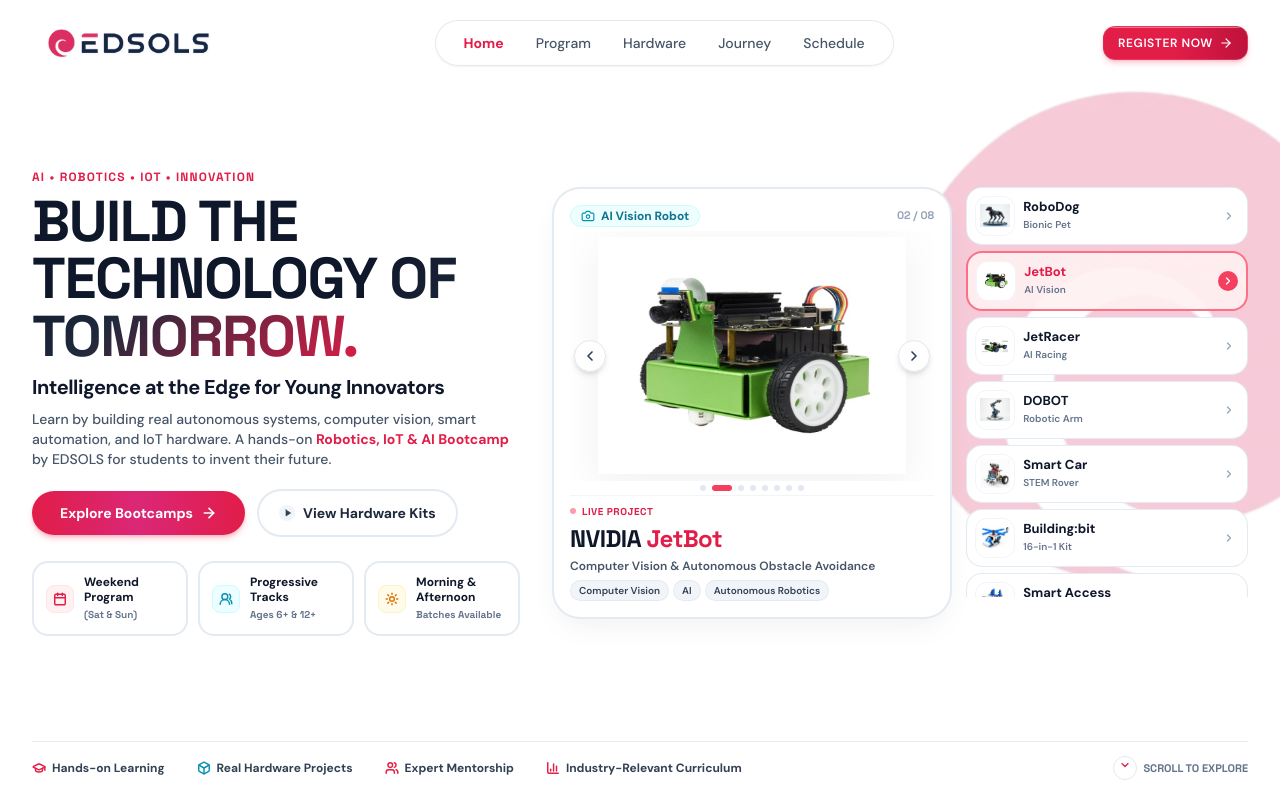
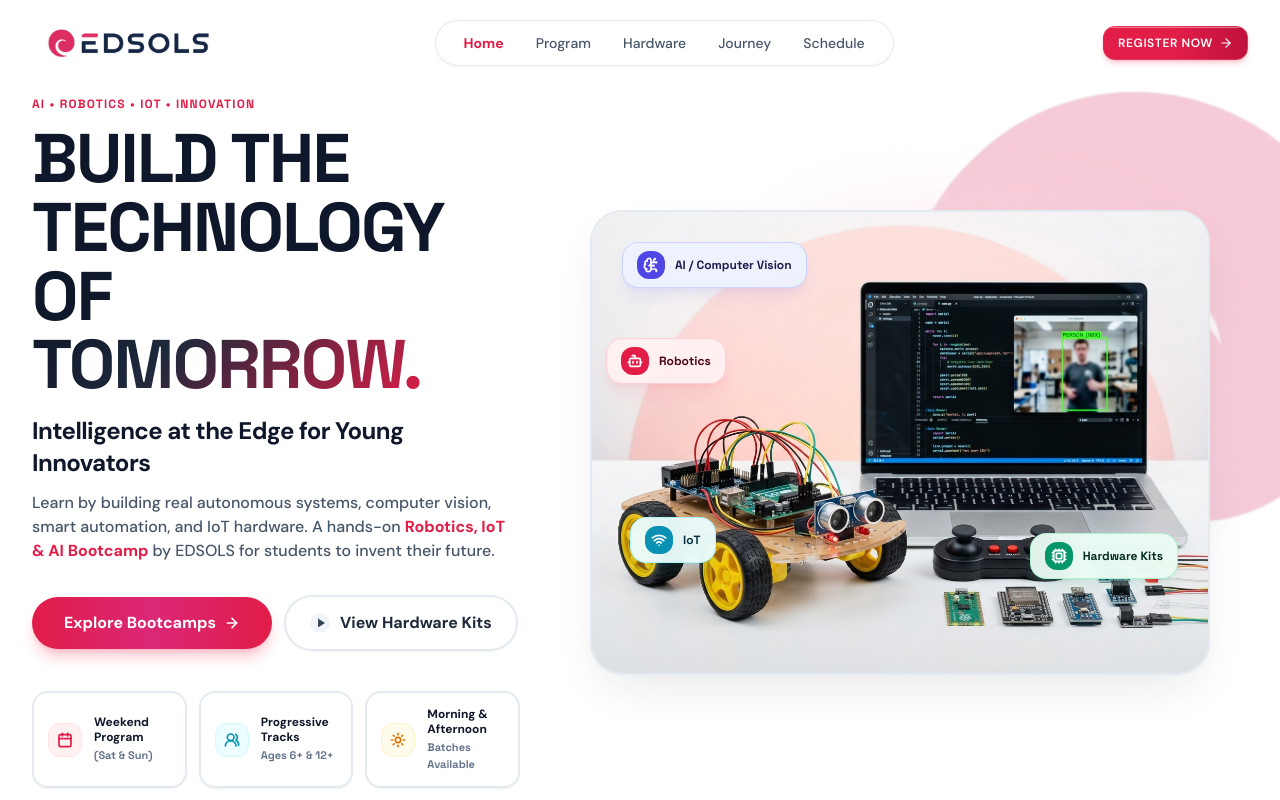
Before and after one commit to ragulselvam/Edsols_Bootcamp, a React (Vite) app: page / in a window 1280 px wide. Shown: the top 800 px of the page. Built offline with nearby package versions, Linux system fonts and the light colour scheme.

Commit message:
feat(hero): recreate hero section matching reference design with robotics desk and floating badges

```diff
--- a/src/sections/HeroSection.tsx
+++ b/src/sections/HeroSection.tsx
@@ -5,13 +5,11 @@
   Sun,
   ArrowRight,
   Play,
-  GraduationCap,
-  Box,
-  Users,
-  BarChart3,
-  ChevronDown,
+  BrainCircuit,
+  Bot,
+  Wifi,
+  Cpu,
 } from 'lucide-react';
-import { RobotShowcaseGallery } from '../components/visual/RobotShowcaseGallery';
 
 interface HeroSectionProps {
   onRegisterClick?: () => void;
@@ -22,40 +20,33 @@
 export const HeroSection: React.FC<HeroSectionProps> = ({
   onRegisterClick,
   onExploreClick,
+  onKitSelect,
 }) => {
-  const handleScrollTo = (targetId: string) => {
-    const el = document.getElementById(targetId);
-    if (el) {
-      el.scrollIntoView({ behavior: 'smooth' });
-    }
-  };
-
   return (
     <section
       id="hero"
-      className="relative min-h-[92dvh] sm:min-h-screen lg:h-screen lg:min-h-[640px] lg:max-h-[960px] pt-16 sm:pt-20 lg:pt-16 pb-3 sm:pb-4 flex flex-col justify-between items-center overflow-hidden bg-white"
+      className="relative min-h-[92dvh] sm:min-h-screen pt-20 pb-12 sm:pt-24 sm:pb-16 flex flex-col justify-center items-center overflow-hidden bg-white"
     >
       {/* =================================================================== */}
-      {/* BACKGROUND GRAPHICS & ACCENTS                                       */}
+      {/* BACKGROUND ACCENTS & CYBER GLOW                                    */}
       {/* =================================================================== */}
-
       {/* Top-Right Cyber Glowing Ring Arc & Dot Matrix */}
-      <div className="absolute top-0 right-0 w-[380px] sm:w-[540px] h-[380px] sm:h-[540px] pointer-events-none -z-10 overflow-hidden">
-        <div className="absolute -top-20 -right-20 w-full h-full rounded-full bg-gradient-to-bl from-rose-200/40 via-pink-100/20 to-transparent blur-2xl" />
-        <div className="absolute top-10 right-10 w-72 h-72 rounded-full border border-rose-200/50 -z-10" />
-        <div className="absolute top-4 right-4 w-[380px] h-[380px] rounded-full border border-rose-300/30 -z-10" />
+      <div className="absolute top-0 right-0 w-[420px] sm:w-[600px] h-[420px] sm:h-[600px] pointer-events-none -z-10 overflow-hidden">
+        <div className="absolute -top-24 -right-24 w-full h-full rounded-full bg-gradient-to-bl from-rose-200/40 via-pink-100/20 to-transparent blur-2xl" />
+        <div className="absolute top-12 right-12 w-80 h-80 rounded-full border border-rose-200/50 -z-10" />
+        <div className="absolute top-4 right-4 w-[420px] h-[420px] rounded-full border border-rose-300/30 -z-10" />
       </div>
 
       {/* Subtle Dot Matrix Pattern on Bottom-Left & Top-Right */}
       <div
-        className="absolute top-32 left-6 w-28 h-28 opacity-25 pointer-events-none -z-10 hidden sm:block"
+        className="absolute top-36 left-8 w-32 h-32 opacity-25 pointer-events-none -z-10 hidden sm:block"
         style={{
           backgroundImage: 'radial-gradient(#e11d48 1px, transparent 1px)',
           backgroundSize: '16px 16px',
         }}
       />
       <div
-        className="absolute bottom-24 right-6 w-32 h-32 opacity-25 pointer-events-none -z-10 hidden sm:block"
+        className="absolute bottom-28 right-8 w-40 h-40 opacity-25 pointer-events-none -z-10 hidden sm:block"
         style={{
           backgroundImage: 'radial-gradient(#e11d48 1px, transparent 1px)',
           backgroundSize: '16px 16px',
@@ -65,39 +56,41 @@
       {/* =================================================================== */}
       {/* HERO MAIN 2-COLUMN CONTAINER                                        */}
       {/* =================================================================== */}
-      <div className="max-w-7xl mx-auto px-4 sm:px-6 lg:px-8 w-full relative z-20 flex-1 flex flex-col justify-center py-2 sm:py-3">
-        <div className="grid grid-cols-1 lg:grid-cols-12 gap-6 lg:gap-5 xl:gap-8 items-center">
+      <div className="max-w-7xl mx-auto px-4 sm:px-6 lg:px-8 w-full relative z-20 my-auto">
+        <div className="grid grid-cols-1 lg:grid-cols-12 gap-8 lg:gap-6 xl:gap-8 items-center">
 
-          {/* LEFT COLUMN: Main Typography, Description, Actions & Feature Badges */}
-          <div className="lg:col-span-5 flex flex-col justify-center text-left">
+          {/* =============================================================== */}
+          {/* LEFT COLUMN: Main Typography, Actions & 3 Feature Badges        */}
+          {/* =============================================================== */}
+          <div className="lg:col-span-6 xl:col-span-5 flex flex-col justify-center text-left">
             {/* Small Uppercase Pill Tag */}
-            <div className="text-[10px] sm:text-xs font-mono font-bold tracking-widest text-rose-600 uppercase mb-1.5 sm:mb-2">
+            <div className="text-[11px] sm:text-xs font-mono font-bold tracking-widest text-rose-600 uppercase mb-2 sm:mb-3">
               AI • ROBOTICS • IOT • INNOVATION
             </div>
 
             {/* Main Headline */}
-            <h1 className="text-3xl xs:text-4xl sm:text-5xl lg:text-[3.2rem] xl:text-[3.6rem] font-black tracking-tight text-slate-900 leading-[1.05] font-display">
-              BUILD THE <br className="hidden xs:inline" />
-              TECHNOLOGY <br className="hidden xs:inline" />
-              <span className="gradient-text-edsols">OF TOMORROW.</span>
+            <h1 className="text-4xl xs:text-5xl sm:text-6xl lg:text-[4rem] xl:text-[4.3rem] font-black tracking-tight text-slate-900 leading-[1.04] font-display">
+              BUILD THE <br />
+              TECHNOLOGY OF <br />
+              <span className="gradient-text-edsols">TOMORROW.</span>
             </h1>
 
             {/* Subhead */}
-            <p className="mt-2 text-base xs:text-lg sm:text-xl font-black text-slate-900 tracking-tight">
+            <p className="mt-3 sm:mt-4 text-lg xs:text-xl sm:text-2xl font-black text-slate-900 tracking-tight">
               Intelligence at the Edge for Young Innovators
             </p>
 
             {/* Description Paragraph */}
-            <p className="mt-2 text-xs sm:text-sm text-slate-600 font-medium leading-relaxed max-w-xl">
+            <p className="mt-3 text-sm sm:text-base text-slate-600 font-medium leading-relaxed max-w-xl">
               Learn by building real autonomous systems, computer vision, smart automation, and IoT hardware. A hands-on <span className="text-rose-600 font-bold">Robotics, IoT & AI Bootcamp</span> by EDSOLS for students to invent their future.
             </p>
 
             {/* CTA Buttons */}
-            <div className="mt-4 sm:mt-5 flex flex-wrap items-center gap-2.5 sm:gap-3">
+            <div className="mt-6 sm:mt-8 flex flex-wrap items-center gap-3">
               <button
                 type="button"
                 onClick={onRegisterClick}
-                className="px-5 sm:px-7 py-3 rounded-full bg-gradient-to-r from-rose-600 via-pink-600 to-rose-600 text-white font-extrabold text-xs sm:text-sm shadow-md shadow-rose-500/30 hover:shadow-rose-500/50 hover:scale-[1.02] active:scale-[0.98] transition-all cursor-pointer flex items-center gap-2"
+                className="px-6 sm:px-8 py-3.5 rounded-full bg-gradient-to-r from-rose-600 via-pink-600 to-rose-600 text-white font-extrabold text-sm sm:text-base shadow-lg shadow-rose-500/30 hover:shadow-rose-500/50 hover:scale-[1.02] active:scale-[0.98] transition-all cursor-pointer flex items-center gap-2"
               >
                 <span>Explore Bootcamps</span>
                 <ArrowRight className="w-4 h-4 stroke-[2.5]" />
@@ -106,98 +99,131 @@
               <button
                 type="button"
                 onClick={onExploreClick}
-                className="px-4 sm:px-5 py-3 rounded-full bg-white hover:bg-slate-50 text-slate-800 font-bold text-xs sm:text-sm border-2 border-slate-200/90 hover:border-slate-300 shadow-xs transition-all cursor-pointer flex items-center gap-2"
+                className="px-5 sm:px-6 py-3.5 rounded-full bg-white hover:bg-slate-50 text-slate-800 font-bold text-sm sm:text-base border-2 border-slate-200/90 hover:border-slate-300 shadow-sm transition-all cursor-pointer flex items-center gap-2.5"
               >
-                <span className="w-4 h-4 rounded-full bg-slate-100 flex items-center justify-center text-slate-700">
-                  <Play className="w-2 h-2 ml-0.5 fill-current" />
+                <span className="w-5 h-5 rounded-full bg-slate-100 flex items-center justify-center text-slate-700">
+                  <Play className="w-2.5 h-2.5 ml-0.5 fill-current" />
                 </span>
                 <span>View Hardware Kits</span>
               </button>
             </div>
 
             {/* 3 Key Spec Pill Matrix */}
-            <div className="mt-5 sm:mt-6 grid grid-cols-1 sm:grid-cols-3 gap-2 sm:gap-2.5">
+            <div className="mt-8 sm:mt-10 grid grid-cols-1 sm:grid-cols-3 gap-3">
               {/* Card 1: Weekend Program */}
-              <div className="bg-white p-2.5 sm:p-3 rounded-xl sm:rounded-2xl border-2 border-slate-200/90 shadow-xs flex items-center gap-2.5 hover:border-rose-300 transition-all">
-                <div className="p-1.5 rounded-lg bg-rose-50 border border-rose-100 text-rose-600 flex-shrink-0">
-                  <Calendar className="w-3.5 h-3.5 text-rose-600 stroke-[2.5]" />
+              <div className="bg-white p-3 sm:p-3.5 rounded-2xl border-2 border-slate-200/90 shadow-sm flex items-center gap-3 hover:border-rose-300 transition-all">
+                <div className="p-2 rounded-xl bg-rose-50 border border-rose-100 text-rose-600 flex-shrink-0">
+                  <Calendar className="w-4 h-4 text-rose-600 stroke-[2.5]" />
                 </div>
                 <div className="text-left">
                   <div className="text-xs font-black text-slate-900 leading-tight">Weekend Program</div>
-                  <div className="text-[10px] font-bold text-slate-500 mt-0.5 font-display">(Sat & Sun)</div>
+                  <div className="text-[11px] font-bold text-slate-500 mt-0.5 font-display">(Sat & Sun)</div>
                 </div>
               </div>
 
               {/* Card 2: Progressive Tracks */}
-              <div className="bg-white p-2.5 sm:p-3 rounded-xl sm:rounded-2xl border-2 border-slate-200/90 shadow-xs flex items-center gap-2.5 hover:border-cyan-300 transition-all">
-                <div className="p-1.5 rounded-lg bg-cyan-50 border border-cyan-100 text-cyan-600 flex-shrink-0">
-                  <Users2 className="w-3.5 h-3.5 text-cyan-600 stroke-[2.5]" />
+              <div className="bg-white p-3 sm:p-3.5 rounded-2xl border-2 border-slate-200/90 shadow-sm flex items-center gap-3 hover:border-cyan-300 transition-all">
+                <div className="p-2 rounded-xl bg-cyan-50 border border-cyan-100 text-cyan-600 flex-shrink-0">
+                  <Users2 className="w-4 h-4 text-cyan-600 stroke-[2.5]" />
                 </div>
                 <div className="text-left">
                   <div className="text-xs font-black text-slate-900 leading-tight">Progressive Tracks</div>
-                  <div className="text-[10px] font-bold text-slate-500 mt-0.5 font-display">Ages 6+ & 12+</div>
+                  <div className="text-[11px] font-bold text-slate-500 mt-0.5 font-display">Ages 6+ & 12+</div>
                 </div>
               </div>
 
               {/* Card 3: Morning & Afternoon Batches */}
-              <div className="bg-white p-2.5 sm:p-3 rounded-xl sm:rounded-2xl border-2 border-slate-200/90 shadow-xs flex items-center gap-2.5 hover:border-amber-300 transition-all">
-                <div className="p-1.5 rounded-lg bg-amber-50 border border-amber-100 text-amber-600 flex-shrink-0">
-                  <Sun className="w-3.5 h-3.5 text-amber-600 stroke-[2.5]" />
+              <div className="bg-white p-3 sm:p-3.5 rounded-2xl border-2 border-slate-200/90 shadow-sm flex items-center gap-3 hover:border-amber-300 transition-all">
+                <div className="p-2 rounded-xl bg-amber-50 border border-amber-100 text-amber-600 flex-shrink-0">
+                  <Sun className="w-4 h-4 text-amber-600 stroke-[2.5]" />
                 </div>
                 <div className="text-left">
                   <div className="text-xs font-black text-slate-900 leading-tight">Morning & Afternoon</div>
-                  <div className="text-[10px] font-bold text-slate-500 mt-0.5 font-display">Batches Available</div>
+                  <div className="text-[11px] font-bold text-slate-500 mt-0.5 font-display">Batches Available</div>
                 </div>
               </div>
             </div>
           </div>
 
-          {/* RIGHT COLUMN: Interactive Robot Hardware Stage + Thumbnails */}
-          <div className="lg:col-span-7 flex justify-center items-center w-full">
-            <RobotShowcaseGallery />
-          </div>
-        </div>
-      </div>
+          {/* =============================================================== */}
+          {/* RIGHT COLUMN: Realistic Robotics & AI Lab Desk with Floating Badges */}
+          {/* =============================================================== */}
+          <div className="lg:col-span-6 xl:col-span-7 flex justify-center items-center w-full relative">
+            <div className="relative w-full max-w-[620px] aspect-[4/3] rounded-[32px] sm:rounded-[36px] overflow-visible select-none group">
 
-      {/* =================================================================== */}
-      {/* BOTTOM SOCIAL PROOF & HIGHLIGHT BAR                                 */}
-      {/* =================================================================== */}
-      <div className="max-w-7xl mx-auto px-4 sm:px-6 lg:px-8 w-full mt-auto">
-        <div className="pt-3 sm:pt-3.5 pb-1 border-t border-slate-200/80 flex flex-wrap items-center justify-between gap-3 text-xs font-bold text-slate-700">
-          {/* Key Feature Pillars */}
-          <div className="flex flex-wrap items-center gap-4 sm:gap-6 xl:gap-8 text-[11px] sm:text-xs">
-            <div className="flex items-center gap-1.5">
-              <GraduationCap className="w-3.5 h-3.5 text-rose-600 stroke-[2.5]" />
-              <span>Hands-on Learning</span>
-            </div>
+              {/* Soft Pink Background Shape Aura */}
+              <div className="absolute -top-6 -right-6 w-[88%] h-[88%] rounded-full bg-gradient-to-bl from-rose-200/40 via-pink-100/20 to-transparent -z-10 blur-xl pointer-events-none" />
 
-            <div className="flex items-center gap-1.5">
-              <Box className="w-3.5 h-3.5 text-cyan-600 stroke-[2.5]" />
-              <span>Real Hardware Projects</span>
-            </div>
+              {/* Main Laboratory Hardware Photography Container */}
+              <div className="w-full h-full rounded-[28px] sm:rounded-[32px] overflow-hidden bg-white border-2 border-slate-200/90 shadow-[0_20px_50px_-15px_rgba(15,23,42,0.12)] relative">
+                <img
+                  src="/Header_img/hero_robot_desk_studio.jpg"
+                  alt="Students Robotics and AI Computer Vision Engineering Desk"
+                  className="w-full h-full object-cover object-center transform group-hover:scale-[1.02] transition-transform duration-700 ease-out"
+                />
 
-            <div className="flex items-center gap-1.5">
-              <Users className="w-3.5 h-3.5 text-rose-600 stroke-[2.5]" />
-              <span>Expert Mentorship</span>
-            </div>
+                {/* Subtle Gradient Overlay for Depth */}
+                <div className="absolute inset-0 bg-gradient-to-t from-slate-900/10 via-transparent to-transparent pointer-events-none" />
+              </div>
 
-            <div className="flex items-center gap-1.5">
-              <BarChart3 className="w-3.5 h-3.5 text-rose-600 stroke-[2.5]" />
-              <span>Industry-Relevant Curriculum</span>
+              {/* =========================================================== */}
+              {/* 4 FLOATING INTERACTIVE BADGES OVER THE STAGE               */}
+              {/* =========================================================== */}
+
+              {/* Badge 1: AI / Computer Vision (Top Left above laptop screen) */}
+              <div
+                onClick={() => onKitSelect?.('dofbot')}
+                className="absolute top-4 left-4 xs:top-6 xs:left-6 sm:top-8 sm:left-8 z-20 flex items-center gap-2.5 px-3.5 py-2 rounded-2xl bg-indigo-50/95 backdrop-blur-md border border-indigo-200/90 shadow-lg shadow-indigo-500/10 hover:shadow-indigo-500/25 hover:scale-105 transition-all cursor-pointer"
+              >
+                <div className="w-7 h-7 rounded-xl bg-indigo-600 text-white flex items-center justify-center shadow-xs">
+                  <BrainCircuit className="w-4 h-4 stroke-[2.5]" />
+                </div>
+                <span className="text-xs font-bold text-indigo-950 font-display">
+                  AI / Computer Vision
+                </span>
+              </div>
+
+              {/* Badge 2: Robotics (Middle Left above rover) */}
+              <div
+                onClick={() => onKitSelect?.('superbit')}
+                className="absolute top-24 left-2 xs:top-28 xs:left-3 sm:top-32 sm:left-4 z-20 flex items-center gap-2.5 px-3.5 py-2 rounded-2xl bg-rose-50/95 backdrop-blur-md border border-rose-200/90 shadow-lg shadow-rose-500/10 hover:shadow-rose-500/25 hover:scale-105 transition-all cursor-pointer"
+              >
+                <div className="w-7 h-7 rounded-xl bg-rose-600 text-white flex items-center justify-center shadow-xs">
+                  <Bot className="w-4 h-4 stroke-[2.5]" />
+                </div>
+                <span className="text-xs font-bold text-rose-950 font-display">
+                  Robotics
+                </span>
+              </div>
+
+              {/* Badge 3: IoT (Lower Left near wheels) */}
+              <div
+                onClick={() => onKitSelect?.('iot-smart-home')}
+                className="absolute bottom-20 left-6 xs:bottom-24 xs:left-8 sm:bottom-28 sm:left-10 z-20 flex items-center gap-2.5 px-3.5 py-2 rounded-2xl bg-cyan-50/95 backdrop-blur-md border border-cyan-200/90 shadow-lg shadow-cyan-500/10 hover:shadow-cyan-500/25 hover:scale-105 transition-all cursor-pointer"
+              >
+                <div className="w-7 h-7 rounded-xl bg-cyan-600 text-white flex items-center justify-center shadow-xs">
+                  <Wifi className="w-4 h-4 stroke-[2.5]" />
+                </div>
+                <span className="text-xs font-bold text-cyan-950 font-display">
+                  IoT
+                </span>
+              </div>
+
+              {/* Badge 4: Hardware Kits (Bottom Right near microcontroller boards) */}
+              <div
+                onClick={() => onExploreClick?.()}
+                className="absolute bottom-16 right-4 xs:bottom-20 xs:right-6 sm:bottom-24 sm:right-8 z-20 flex items-center gap-2.5 px-3.5 py-2 rounded-2xl bg-emerald-50/95 backdrop-blur-md border border-emerald-200/90 shadow-lg shadow-emerald-500/10 hover:shadow-emerald-500/25 hover:scale-105 transition-all cursor-pointer"
+              >
+                <div className="w-7 h-7 rounded-xl bg-emerald-600 text-white flex items-center justify-center shadow-xs">
+                  <Cpu className="w-4 h-4 stroke-[2.5]" />
+                </div>
+                <span className="text-xs font-bold text-emerald-950 font-display">
+                  Hardware Kits
+                </span>
+              </div>
+
             </div>
           </div>
-
-          {/* Right: Scroll to Explore Button */}
-          <button
-            type="button"
-            onClick={() => handleScrollTo('overview')}
-            className="flex items-center gap-1.5 text-[11px] font-mono font-bold text-slate-500 hover:text-rose-600 transition-colors cursor-pointer group"
-          >
-            <span className="w-6 h-6 rounded-full border border-slate-200 group-hover:border-rose-300 group-hover:bg-rose-50 flex items-center justify-center transition-all">
-              <ChevronDown className="w-3 h-3 text-rose-600 stroke-[2.5] animate-bounce" />
-            </span>
-            <span className="hidden sm:inline">SCROLL TO EXPLORE</span>
-          </button>
         </div>
       </div>
     </section>
```
Also changed, not shown: public/Header_img/hero_robot_desk_studio.jpg (added).
